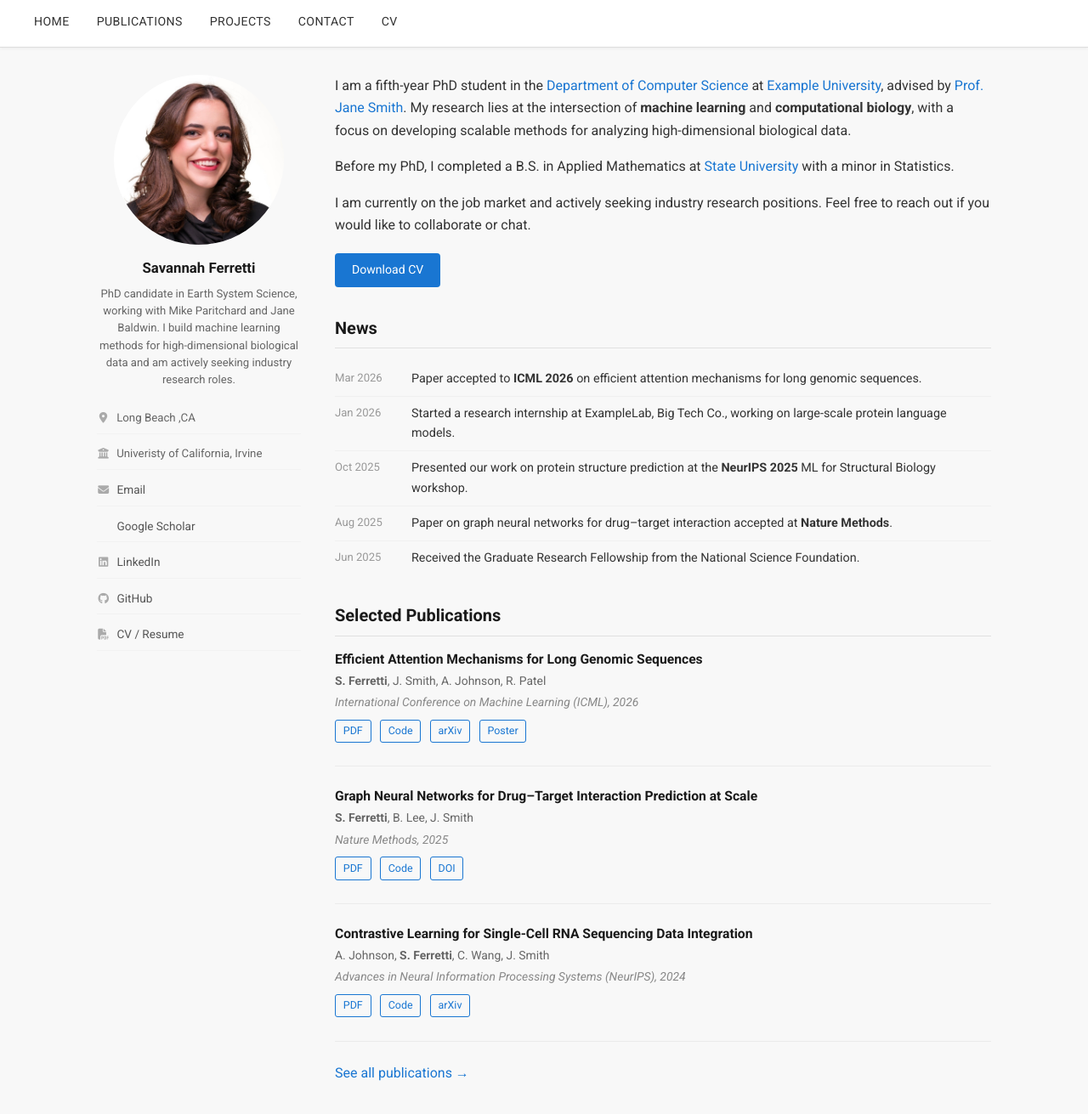
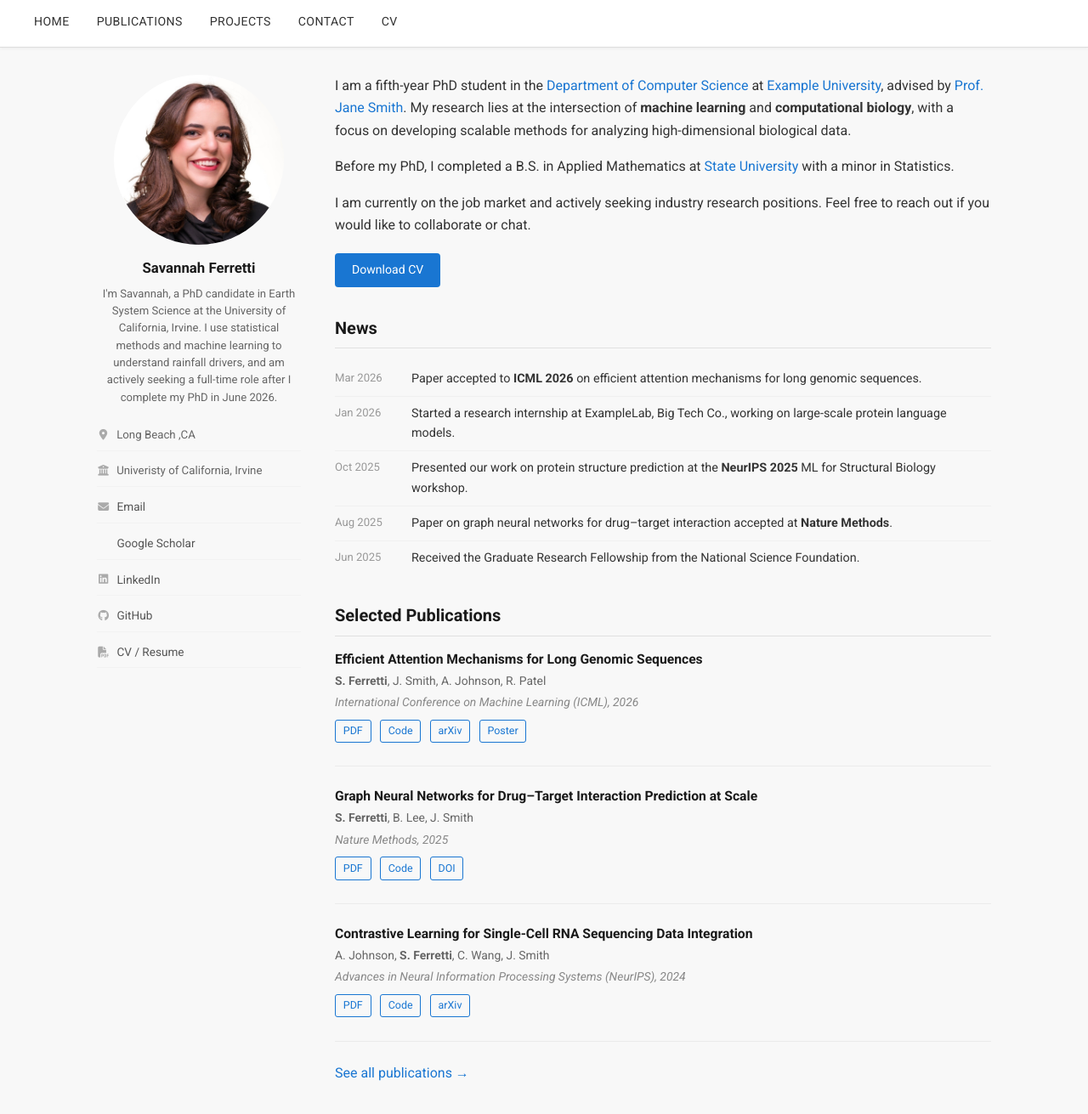
Before and after one commit to savannahferretti/savannahferretti.github.io, a Jekyll site: the page built from pages/index.md, in a window 1280 px wide and 1324 px high. Shown: the top 1311 px of the window at 85% size. Built offline with Jekyll 4.4.1, drawn with Linux system fonts in a browser that asks for light colours; a style sheet for code colours, icons or effects is not loaded.

```diff
--- a/_config.yml
+++ b/_config.yml
@@ -4,11 +4,11 @@ description: "PhD Candidate in Earth System Science"
 author:
   name: "Savannah Ferretti"
   avatar: "/files/profile.jpg"
-  bio: "PhD candidate in Earth System Science, working with Mike Paritchard and Jane Baldwin. I build machine learning methods for high-dimensional biological data and am actively seeking industry research roles."
+  bio: "I'm Savannah, a PhD candidate in Earth System Science at the University of California, Irvine. I use statistical methods and machine learning to understand rainfall drivers, and am actively seeking a full-time role after I complete my PhD in June 2026."
   location: "Long Beach ,CA"
   employer: "Univeristy of California, Irvine"
   email: "savannah.ferretti@uci.edu"
-  googlescholar: "https://scholar.google.com/citations?user=XXXXXXXX"
+  googlescholar: "https://scholar.google.com/citations?user=kH2IC6wAAAAJ&hl"
   linkedin: "savannahferretti"
   github: "savannahferretti"
   cv: "/files/resume.pdf"
```
